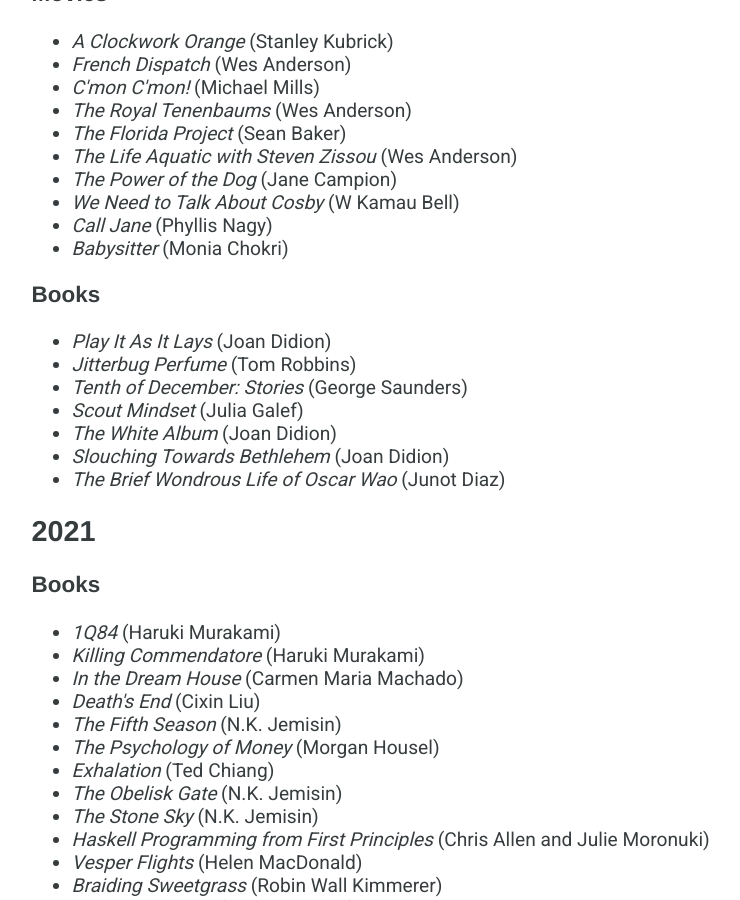
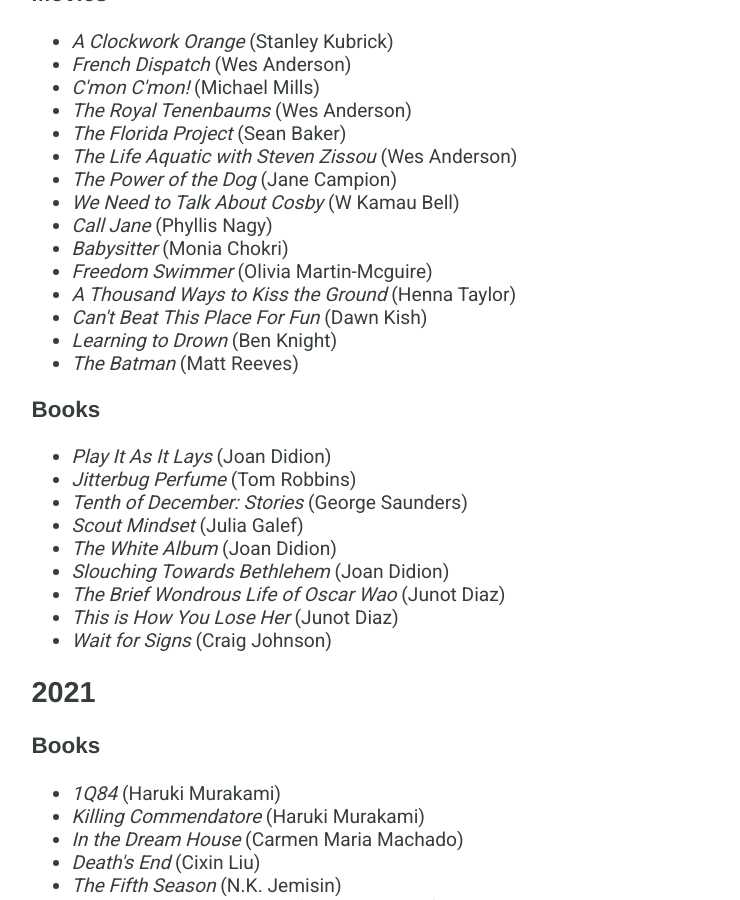
Before and after one commit to dmarticus/dmarticus.github.io, a Jekyll site: the page built from media.html, in a window 1280 px wide and 900 px high, scrolled down 235 px. Shown: the whole window, without its empty margins (239-979 px from the left). Built offline with Jekyll 4.4.1, drawn with Linux system fonts in a browser that asks for light colours; comment, search, counter and statistics services are not loaded.

Commit message:
consumed some content on vacation

```diff
--- a/media.html
+++ b/media.html
@@ -21,6 +21,11 @@
     <li><i>We Need to Talk About Cosby</i> (W Kamau Bell)</li>
     <li><i>Call Jane</i> (Phyllis Nagy)</li>
     <li><i>Babysitter</i> (Monia Chokri)</li>
+    <li><i>Freedom Swimmer</i> (Olivia Martin-Mcguire)</li>
+    <li><i>A Thousand Ways to Kiss the Ground</i> (Henna Taylor)</li>
+    <li><i>Can't Beat This Place For Fun</i> (Dawn Kish)</li>
+    <li><i>Learning to Drown</i> (Ben Knight)</li>
+    <li><i>The Batman</i> (Matt Reeves)</li>
   </ul>
 </div>
 <div class="books">
@@ -33,6 +38,8 @@
     <li><i>The White Album</i> (Joan Didion)</li>
     <li><i>Slouching Towards Bethlehem</i> (Joan Didion)</li>
     <li><i>The Brief Wondrous Life of Oscar Wao</i> (Junot Diaz)</li>
+    <li><i>This is How You Lose Her</i> (Junot Diaz)</li>
+    <li><i>Wait for Signs</i> (Craig Johnson)</li>
   </ul>
 </div>
 
```
